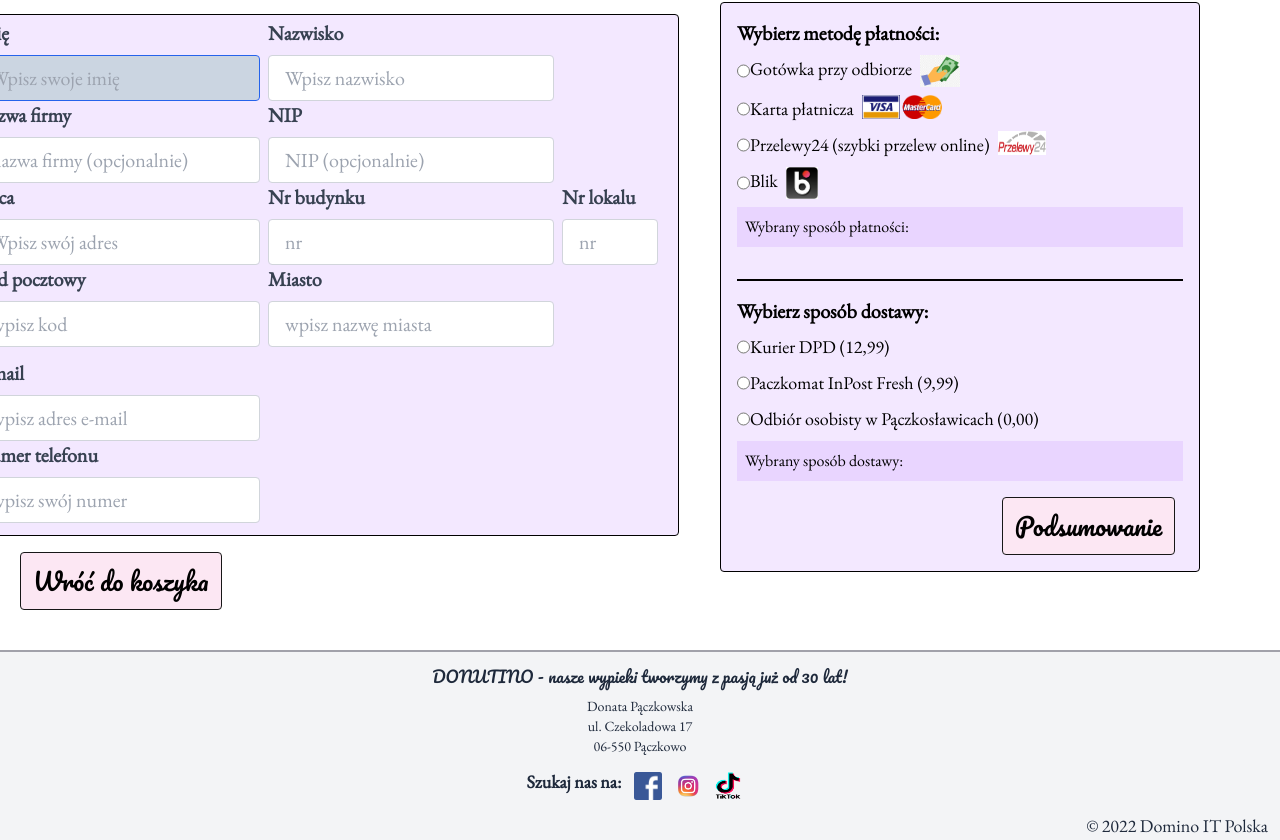
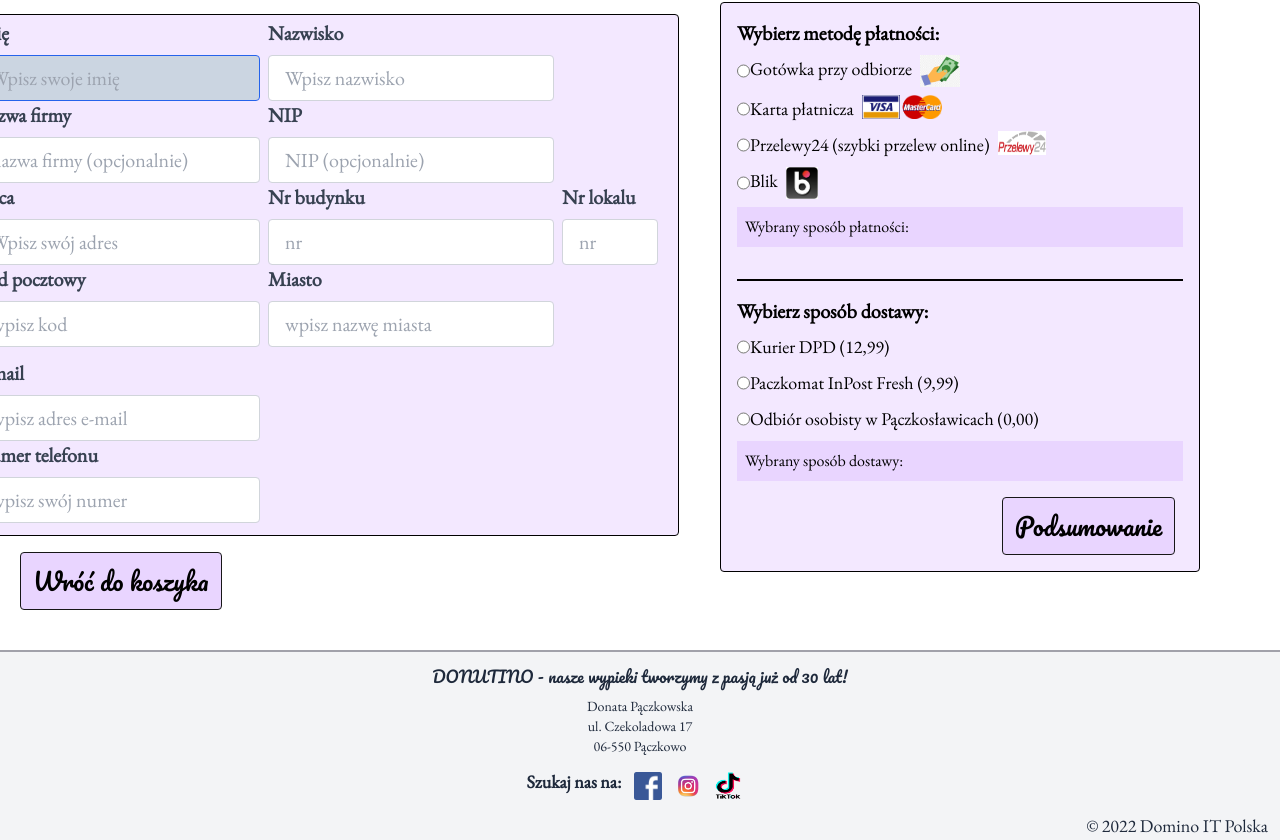
Before and after one commit to DominoxB/donutshop, a Vue app: page /PaymentPage in a window 1280 px wide. Shown: the part 419-1259 px from the top of the page. Built offline with nearby package versions, Linux system fonts and the light colour scheme.

Commit message:
buttons color

```diff
--- a/src/components/atoms/FormContent.vue
+++ b/src/components/atoms/FormContent.vue
@@ -152,7 +152,7 @@
             </span>
           </div>
           <button
-            class="bg-pink-200 hover:bg-pink-300 border text-gray-800 w-44 h-10 mb-3 font-bold text-base rounded mt-3"
+            class="bg-purple-200 hover:bg-purple-300 border text-gray-800 w-44 h-10 mb-3 font-bold text-base rounded mt-3"
             @click="submitForm"
           >
             Wyślij
--- a/src/components/atoms/MethodsOfPayment.vue
+++ b/src/components/atoms/MethodsOfPayment.vue
@@ -98,7 +98,7 @@
       <div class="flex justify-end mr-2 mt-4">
         <router-link to="/">
           <button
-            class="border border-neutral-900 bg-pink-100 hover:bg-pink-200 rounded p-3 font-pacifico text-2xl"
+            class="border border-neutral-900 bg-purple-200 hover:bg-purple-300 rounded p-3 font-pacifico text-2xl"
           >
             Podsumowanie
           </button>
--- a/src/components/atoms/PaymentUserData.vue
+++ b/src/components/atoms/PaymentUserData.vue
@@ -324,7 +324,7 @@
       <div class="flex justify-center lg:justify-start mt-4 lg:ml-5">
         <router-link to="/BasketPage">
           <button
-            class="border border-neutral-900 bg-pink-100 hover:bg-pink-200 rounded p-3 font-pacifico text-2xl"
+            class="border border-neutral-900 bg-purple-200 hover:bg-purple-300 rounded p-3 font-pacifico text-2xl"
           >
             Wróć do koszyka
           </button>
```
